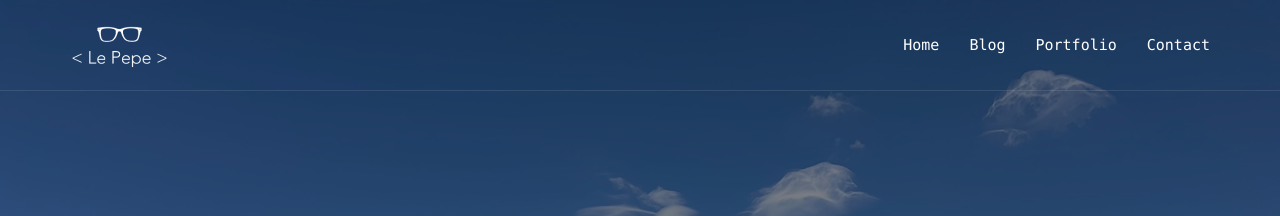
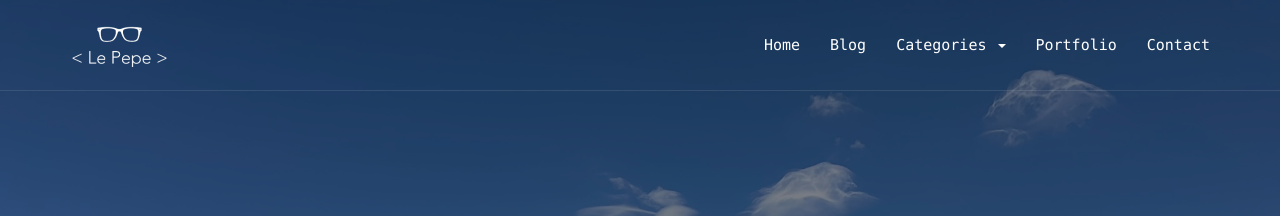
Before and after one commit to lepepe/lepepe.github.io, a Jekyll site: the page built from index.html, in a window 1280 px wide. Shown: the top 216 px of the page. Built offline with Jekyll 4.4.1, drawn with Linux system fonts in a browser that asks for light colours.

Commit message:
Update categories

```diff
--- a/_includes/header.html
+++ b/_includes/header.html
@@ -19,6 +19,16 @@
 				<ul class="nav navbar-nav navbar-right">
 					<li><a href="/">Home</a></li>
 					<li><a href="/blog">Blog</a></li>
+					<li class="dropdown">
+						<a href="#" class="dropdown-toggle" data-toggle="dropdown" role="button" aria-haspopup="true" aria-expanded="false">
+							Categories <span class="caret"></span>
+						</a>
+						<ul class="dropdown-menu">
+							{% for category in site.categories %}
+							<li><a href="/category/{{ category[0] }}">{{ category[0] | capitalize }}</a></li>
+							{% endfor %}
+						</ul>
+					</li>
 					<li><a href="/portfolio">Portfolio</a></li>
 					<li><a href="/contact">Contact</a></li>
 				</ul>
```
Also changed, not shown: rails.md (renamed from _category/rails.md, +1 -0 lines), ruby.md (renamed from _category/ruby.md, +1 -0 lines), tech.md (renamed from _category/tech.md, +1 -0 lines), ubuntu.md (added, +7 -0 lines).
